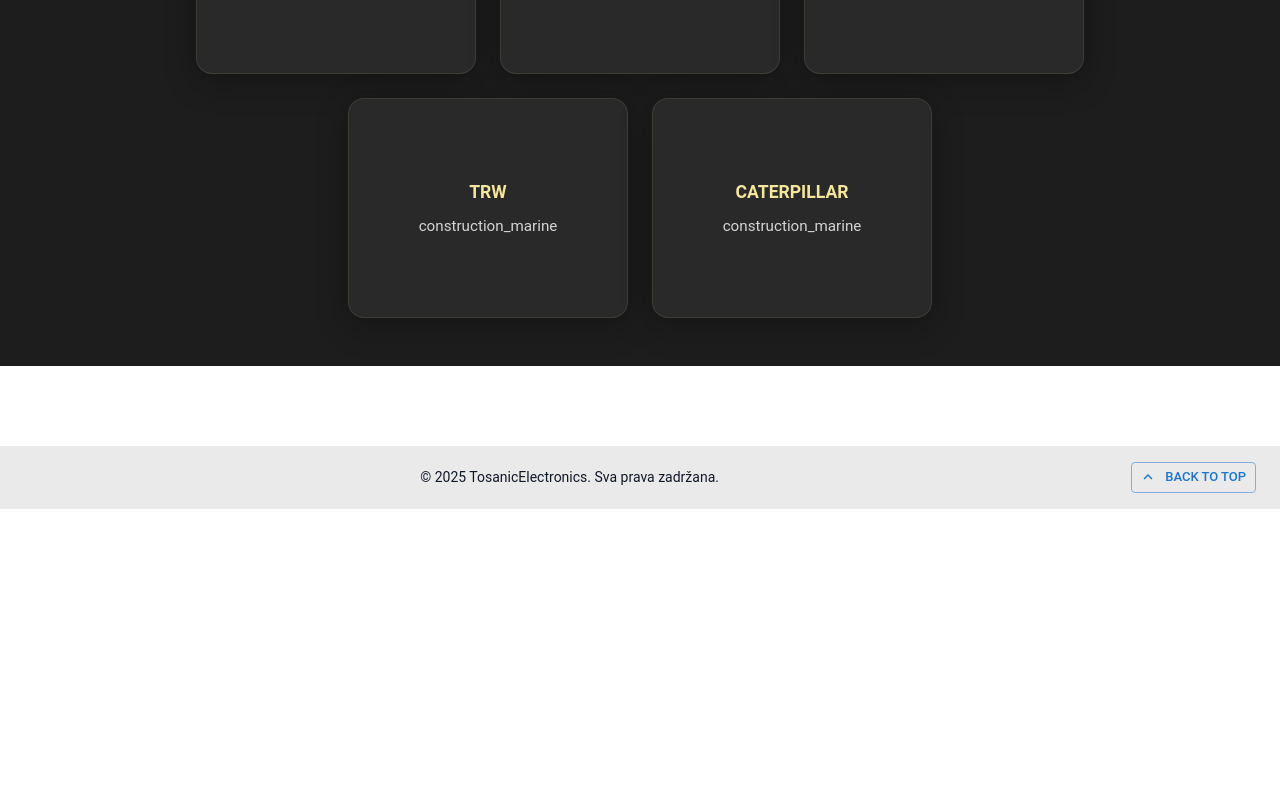
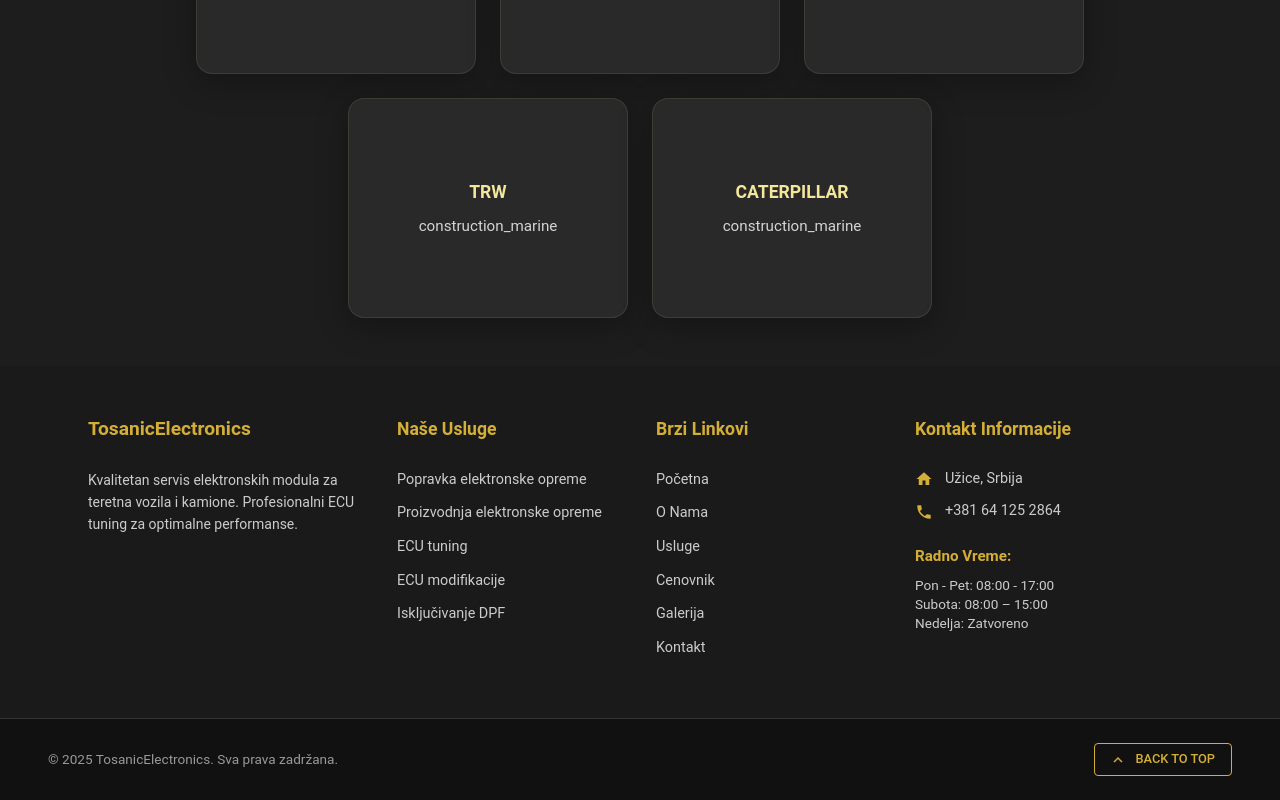
Before and after one commit to duzmaaa/electrical-equipment-site, a React (Create React App) app: page / in a window 1280 px wide. Shown: the part 6222-7022 px from the top of the page. Before the commit the page ends 6731 px from the top, so only its background shows below. Built offline with nearby package versions, Linux system fonts and the light colour scheme.

Commit message:
Footer layout

```diff
--- a/src/componets/Footer.tsx
+++ b/src/componets/Footer.tsx
@@ -1,17 +1,11 @@
 import React from "react";
-import { Box, Typography, Link, IconButton, Button } from "@mui/material";
+import { Box, Typography, Button, Link } from "@mui/material";
 import {
-  Facebook,
-  Twitter,
-  Google,
-  Instagram,
-  LinkedIn,
-  GitHub,
+  KeyboardArrowUp,
   Home,
   Email,
   Phone,
   Print,
-  KeyboardArrowUp,
 } from "@mui/icons-material";
 
 const Footer = () => {
@@ -20,125 +14,248 @@
   };
 
   return (
-    <Box sx={{ backgroundColor: "#f5f5f5", color: "#111827", mt: 10 }}>
-      {/*/!* Main content *!/*/}
-      {/*<Box*/}
-      {/*  sx={{*/}
-      {/*    display: "flex",*/}
-      {/*    flexDirection: { xs: "column", md: "row" },*/}
-      {/*    justifyContent: "space-between",*/}
-      {/*    flexWrap: "wrap",*/}
-      {/*    px: 3,*/}
-      {/*    py: 5,*/}
-      {/*    gap: 4,*/}
-      {/*  }}*/}
-      {/*>*/}
-      {/*  /!* Logo + Opis *!/*/}
-      {/*  <Box sx={{ flex: "1 1 250px" }}>*/}
-      {/*    <Typography variant="h6" sx={{ fontWeight: "bold", mb: 2 }}>*/}
-      {/*      TosanicElectronics*/}
-      {/*    </Typography>*/}
-      {/*    <Box*/}
-      {/*      sx={{*/}
-      {/*        width: 150,*/}
-      {/*        height: 50,*/}
-      {/*        backgroundColor: "#ccc",*/}
-      {/*        display: "flex",*/}
-      {/*        alignItems: "center",*/}
-      {/*        justifyContent: "center",*/}
-      {/*        borderRadius: 1,*/}
-      {/*        mb: 2,*/}
-      {/*      }}*/}
-      {/*    >*/}
-      {/*      LOGO*/}
-      {/*    </Box>*/}
-      {/*    <Typography variant="body2">*/}
-      {/*      Kvalitetan servis elektronskih modula za teretna vozila i kamione.*/}
-      {/*    </Typography>*/}
-      {/*  </Box>*/}
+    <Box sx={{ backgroundColor: "#1a1a1a", color: "#ffffff", mt: 0 }}>
+      {/* Main footer content */}
+      <Box
+        sx={{
+          px: { xs: 2, sm: 4, md: 6 },
+          py: { xs: 4, md: 6 },
+          maxWidth: "1200px",
+          mx: "auto",
+        }}
+      >
+        <Box
+          sx={{
+            display: "flex",
+            flexDirection: { xs: "column", md: "row" },
+            justifyContent: "space-between",
+            flexWrap: "wrap",
+            gap: 4,
+          }}
+        >
+          {/* Company Info */}
+          <Box
+            sx={{ flex: "1 1 250px", minWidth: { xs: "100%", sm: "250px" } }}
+          >
+            <Typography
+              variant="h6"
+              sx={{
+                fontWeight: "bold",
+                mb: 3,
+                color: "#d4af37",
+                fontSize: "1.2rem",
+              }}
+            >
+              TosanicElectronics
+            </Typography>
+            <Typography
+              variant="body2"
+              sx={{
+                mb: 3,
+                color: "#cccccc",
+                lineHeight: 1.6,
+              }}
+            >
+              Kvalitetan servis elektronskih modula za teretna vozila i kamione.
+              Profesionalni ECU tuning za optimalne performanse.
+            </Typography>
+          </Box>
 
-      {/*  /!* Proizvodi *!/*/}
-      {/*  <Box sx={{ flex: "1 1 200px" }}>*/}
-      {/*    <Typography variant="subtitle1" sx={{ fontWeight: "bold", mb: 2 }}>*/}
-      {/*      Proizvodi*/}
-      {/*    </Typography>*/}
-      {/*    {["ECU dijagnostika", "ABS popravke", "AdBlue OFF", "Kablovi"].map(*/}
-      {/*      (item) => (*/}
-      {/*        <Link*/}
-      {/*          key={item}*/}
-      {/*          href="#"*/}
-      {/*          underline="hover"*/}
-      {/*          display="block"*/}
-      {/*          color="inherit"*/}
-      {/*          sx={{ mb: 1 }}*/}
-      {/*        >*/}
-      {/*          {item}*/}
-      {/*        </Link>*/}
-      {/*      ),*/}
-      {/*    )}*/}
-      {/*  </Box>*/}
+          {/* Services */}
+          <Box
+            sx={{ flex: "1 1 200px", minWidth: { xs: "100%", sm: "200px" } }}
+          >
+            <Typography
+              variant="subtitle1"
+              sx={{
+                fontWeight: "bold",
+                mb: 3,
+                color: "#d4af37",
+                fontSize: "1.1rem",
+              }}
+            >
+              Naše Usluge
+            </Typography>
+            {[
+              "Popravka elektronske opreme",
+              "Proizvodnja elektronske opreme",
+              "ECU tuning",
+              "ECU modifikacije",
+              "Isključivanje DPF",
+            ].map((item) => (
+              <Link
+                key={item}
+                href="#"
+                underline="hover"
+                display="block"
+                sx={{
+                  mb: 1.5,
+                  color: "#cccccc",
+                  fontSize: "0.9rem",
+                  transition: "color 0.3s ease",
+                  "&:hover": {
+                    color: "#d4af37",
+                    textDecoration: "none",
+                  },
+                }}
+              >
+                {item}
+              </Link>
+            ))}
+          </Box>
 
-      {/*  /!* Korisni linkovi *!/*/}
-      {/*  <Box sx={{ flex: "1 1 200px" }}>*/}
-      {/*    <Typography variant="subtitle1" sx={{ fontWeight: "bold", mb: 2 }}>*/}
-      {/*      Linkovi*/}
-      {/*    </Typography>*/}
-      {/*    {["Početna", "Usluge", "Cene", "Kontakt"].map((item) => (*/}
-      {/*      <Link*/}
-      {/*        key={item}*/}
-      {/*        href="#"*/}
-      {/*        underline="hover"*/}
-      {/*        display="block"*/}
-      {/*        color="inherit"*/}
-      {/*        sx={{ mb: 1 }}*/}
-      {/*      >*/}
-      {/*        {item}*/}
-      {/*      </Link>*/}
-      {/*    ))}*/}
-      {/*  </Box>*/}
+          {/* Quick Links */}
+          <Box
+            sx={{ flex: "1 1 200px", minWidth: { xs: "100%", sm: "200px" } }}
+          >
+            <Typography
+              variant="subtitle1"
+              sx={{
+                fontWeight: "bold",
+                mb: 3,
+                color: "#d4af37",
+                fontSize: "1.1rem",
+              }}
+            >
+              Brzi Linkovi
+            </Typography>
+            {[
+              "Početna",
+              "O Nama",
+              "Usluge",
+              "Cenovnik",
+              "Galerija",
+              "Kontakt",
+            ].map((item) => (
+              <Link
+                key={item}
+                href="#"
+                underline="hover"
+                display="block"
+                sx={{
+                  mb: 1.5,
+                  color: "#cccccc",
+                  fontSize: "0.9rem",
+                  transition: "color 0.3s ease",
+                  "&:hover": {
+                    color: "#d4af37",
+                    textDecoration: "none",
+                  },
+                }}
+              >
+                {item}
+              </Link>
+            ))}
+          </Box>
 
-      {/*  /!* Kontakt *!/*/}
-      {/*  <Box sx={{ flex: "1 1 250px" }}>*/}
-      {/*    <Typography variant="subtitle1" sx={{ fontWeight: "bold", mb: 2 }}>*/}
-      {/*      Kontakt*/}
-      {/*    </Typography>*/}
-      {/*    <Typography variant="body2" sx={{ display: "flex", mb: 1 }}>*/}
-      {/*      <Home sx={{ mr: 1 }} fontSize="small" />*/}
-      {/*      Čačak, Srbija*/}
-      {/*    </Typography>*/}
-      {/*    <Typography variant="body2" sx={{ display: "flex", mb: 1 }}>*/}
-      {/*      <Email sx={{ mr: 1 }} fontSize="small" />*/}
-      {/*      info@tosanic.rs*/}
-      {/*    </Typography>*/}
-      {/*    <Typography variant="body2" sx={{ display: "flex", mb: 1 }}>*/}
-      {/*      <Phone sx={{ mr: 1 }} fontSize="small" />*/}
-      {/*      +381 60 1234567*/}
-      {/*    </Typography>*/}
-      {/*    <Typography variant="body2" sx={{ display: "flex" }}>*/}
-      {/*      <Print sx={{ mr: 1 }} fontSize="small" />*/}
-      {/*      +381 11 7654321*/}
-      {/*    </Typography>*/}
-      {/*  </Box>*/}
-      {/*</Box>*/}
+          {/* Contact Info */}
+          <Box
+            sx={{ flex: "1 1 250px", minWidth: { xs: "100%", sm: "250px" } }}
+          >
+            <Typography
+              variant="subtitle1"
+              sx={{
+                fontWeight: "bold",
+                mb: 3,
+                color: "#d4af37",
+                fontSize: "1.1rem",
+              }}
+            >
+              Kontakt Informacije
+            </Typography>
 
-      {/* Bottom bar */}
+            <Box sx={{ mb: 2 }}>
+              <Typography
+                variant="body2"
+                sx={{
+                  display: "flex",
+                  alignItems: "center",
+                  mb: 1.5,
+                  color: "#cccccc",
+                  fontSize: "0.9rem",
+                }}
+              >
+                <Home sx={{ mr: 1.5, fontSize: 18, color: "#d4af37" }} />
+                Užice, Srbija
+              </Typography>
+
+              <Typography
+                variant="body2"
+                sx={{
+                  display: "flex",
+                  alignItems: "center",
+                  mb: 1.5,
+                  color: "#cccccc",
+                  fontSize: "0.9rem",
+                }}
+              >
+                <Phone sx={{ mr: 1.5, fontSize: 18, color: "#d4af37" }} />
+                +381 64 125 2864
+              </Typography>
+            </Box>
+
+            {/* Working Hours */}
+            <Box sx={{ mt: 3 }}>
+              <Typography
+                variant="body2"
+                sx={{
+                  fontWeight: "bold",
+                  color: "#d4af37",
+                  mb: 1,
+                  fontSize: "0.95rem",
+                }}
+              >
+                Radno Vreme:
+              </Typography>
+              <Typography
+                variant="body2"
+                sx={{
+                  color: "#cccccc",
+                  fontSize: "0.85rem",
+                  lineHeight: 1.4,
+                }}
+              >
+                Pon - Pet: 08:00 - 17:00
+                <br />
+                Subota: 08:00 – 15:00
+                <br />
+                Nedelja: Zatvoreno
+              </Typography>
+            </Box>
+          </Box>
+        </Box>
+      </Box>
+
       {/* Bottom bar */}
       <Box
         sx={{
-          py: 2,
-          px: 3,
-          backgroundColor: "#eaeaea",
-          color: "#111827",
+          py: 3,
+          px: { xs: 2, sm: 4, md: 6 },
+          backgroundColor: "#111111",
+          borderTop: "1px solid #333333",
+        }}
+      >
+        <Box
+          sx={{
+            maxWidth: "1200px",
+            mx: "auto",
             display: "flex",
             justifyContent: "space-between",
             alignItems: "center",
             flexDirection: { xs: "column", sm: "row" },
-          textAlign: { xs: "center", sm: "left" },
             gap: 2,
           }}
         >
-        <Typography variant="body2" sx={{ flex: 1, textAlign: "center" }}>
-          © {new Date().getFullYear()} TosanicElectronics. Sva prava zadržana.
+          <Typography
+            variant="body2"
+            sx={{
+              color: "#999999",
+              fontSize: "0.85rem",
+              textAlign: { xs: "center", sm: "left" },
+            }}
+          >
+            © {new Date().getFullYear()} TosanicElectronics. Sva prava
+            zadržana.
           </Typography>
 
           <Button
@@ -146,10 +263,24 @@
             size="small"
             onClick={handleScrollTop}
             startIcon={<KeyboardArrowUp />}
-          sx={{ alignSelf: { xs: "center", sm: "flex-end" } }}
+            sx={{
+              color: "#d4af37",
+              borderColor: "#d4af37",
+              fontSize: "0.8rem",
+              px: 2,
+              py: 0.5,
+              transition: "all 0.3s ease",
+              "&:hover": {
+                backgroundColor: "#d4af37",
+                color: "#1a1a1a",
+                borderColor: "#d4af37",
+                transform: "translateY(-2px)",
+              },
+            }}
           >
-          Back to top
+            BACK TO TOP
           </Button>
+        </Box>
       </Box>
     </Box>
   );
```
Also changed, not shown: public/images/tuning-card-section.jpg (added). Lines whose indentation alone changed are shown as unchanged.
